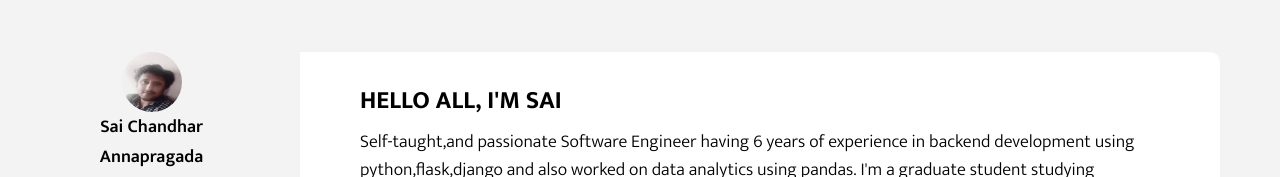
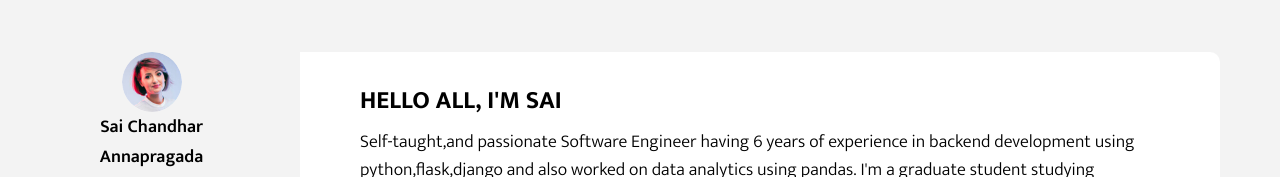
Before and after one commit to sai937/sai937.github.io, a website: page index.html in a window 1280 px wide. Shown: the top 177 px of the page. Drawn offline with Linux system fonts and the light colour scheme.

Commit message:
Update index.html

```diff
--- a/index.html
+++ b/index.html
@@ -18,7 +18,7 @@
     <div class="content-wrapper">
         <aside>
             <div class="profile-img-wrapper">
-                <img src="assets/images/profile_pic.png" alt="profile">
+                <img src="assets/images/Profile.png" alt="profile">
             </div>
             <h1 class="profile-name">Sai Chandhar Annapragada</h1>
             <div class="text-center">
```
